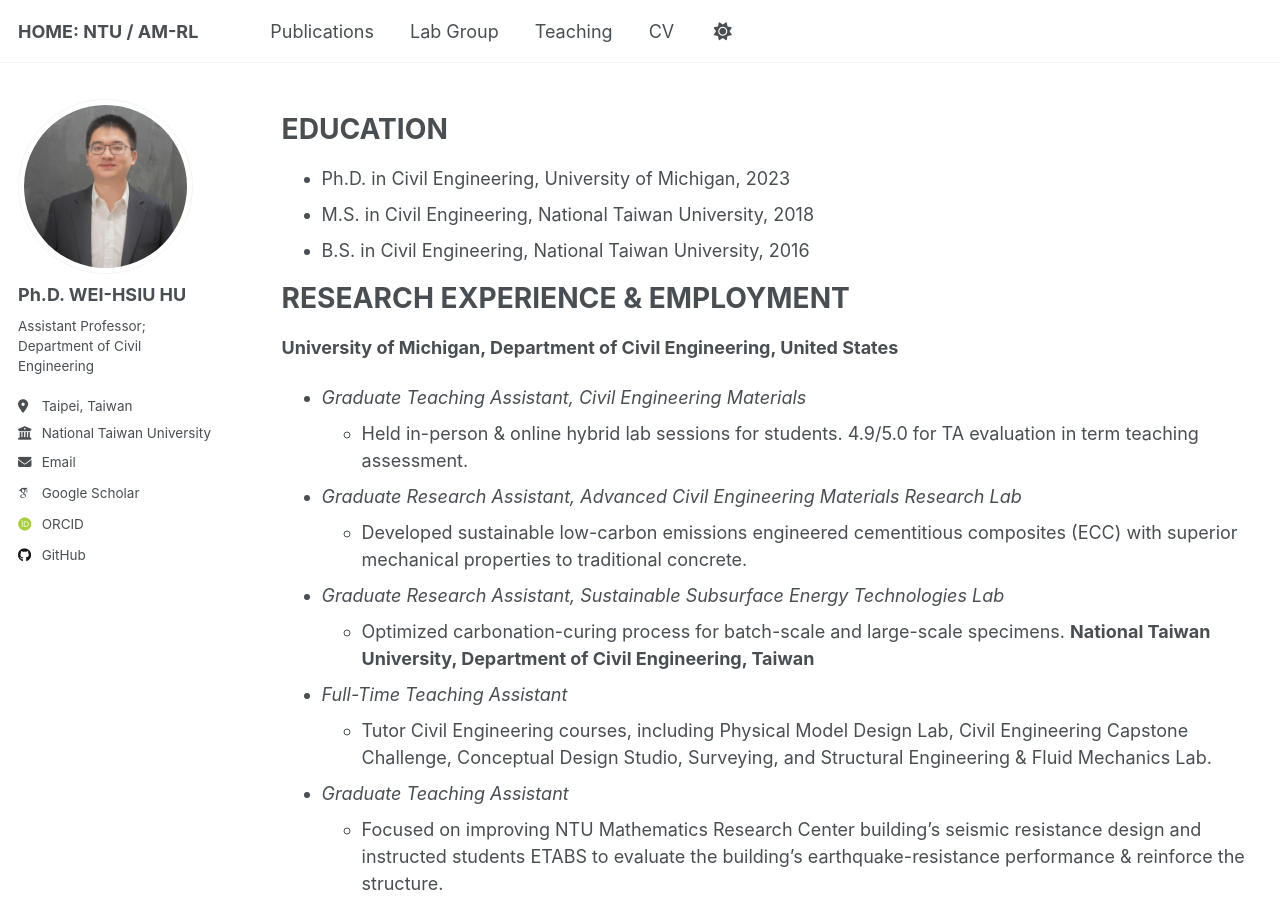
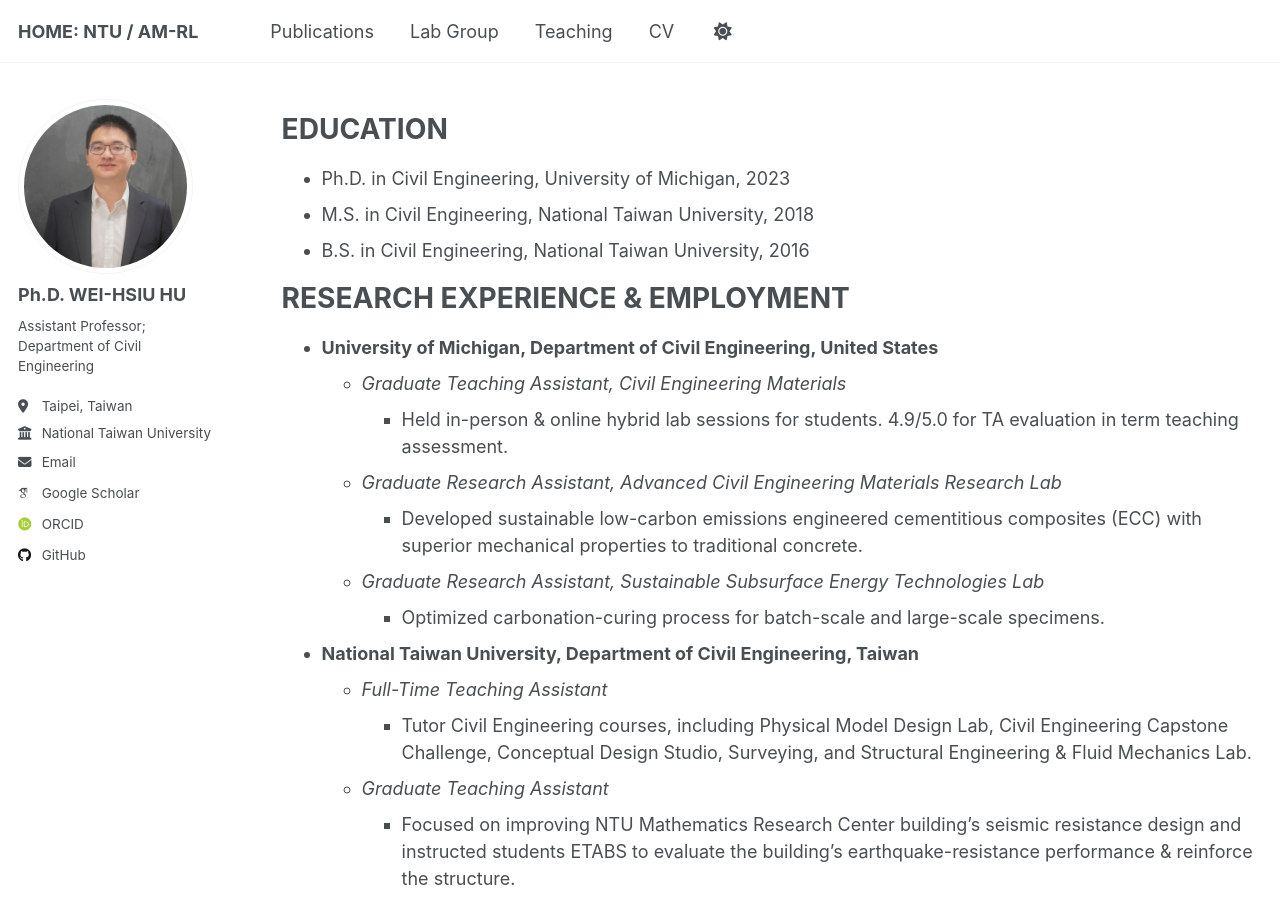
Before and after one commit to hwhsiu/hwhsiu.github.io, a Jekyll site: the page built from _pages/cv.md, in a window 1280 px wide and 900 px high. Built offline with Jekyll 4.4.1, drawn with Linux system fonts in a browser that asks for light colours; some web fonts are replaced.

Commit message:
Update cv.md

```diff
--- a/_pages/cv.md
+++ b/_pages/cv.md
@@ -17,14 +17,15 @@ EDUCATION
 
 RESEARCH EXPERIENCE & EMPLOYMENT
 ======
-**University of Michigan, Department of Civil Engineering, United States**
+- **University of Michigan, Department of Civil Engineering, United States**
   - _Graduate Teaching Assistant, Civil Engineering Materials_
     - Held in-person & online hybrid lab sessions for students. 4.9/5.0 for TA evaluation in term teaching assessment.
   - _Graduate Research Assistant, Advanced Civil Engineering Materials Research Lab_
     - Developed sustainable low-carbon emissions engineered cementitious composites (ECC) with superior mechanical properties to traditional concrete.
   - _Graduate Research Assistant, Sustainable Subsurface Energy Technologies Lab_
     - Optimized carbonation-curing process for batch-scale and large-scale specimens.
-**National Taiwan University, Department of Civil Engineering, Taiwan**
+
+- **National Taiwan University, Department of Civil Engineering, Taiwan**
   - _Full-Time Teaching Assistant_
     - Tutor Civil Engineering courses, including Physical Model Design Lab, Civil Engineering Capstone Challenge, Conceptual Design Studio, Surveying, and Structural Engineering & Fluid Mechanics Lab.
   - _Graduate Teaching Assistant_
@@ -32,7 +33,8 @@ RESEARCH EXPERIENCE & EMPLOYMENT
     -	Led model assembling projects. Got best tutor awards voted by students.
   - _Research Assistant, Lanyu Airport Runway Renovation Project_
     - Investigated mechanical properties of Calcium Sulfo-Aluminate concrete.
-**National Center for Research on Earthquake Engineering, Taiwan**
+
+- **National Center for Research on Earthquake Engineering, Taiwan**
   - _Research Assistant, Nuclear Energy Research Project: Structure Durability Test09/2016 – 09/2017_
     - Evaluated the durability of the concrete component materials in nuclear power plants I & II.
 
```
